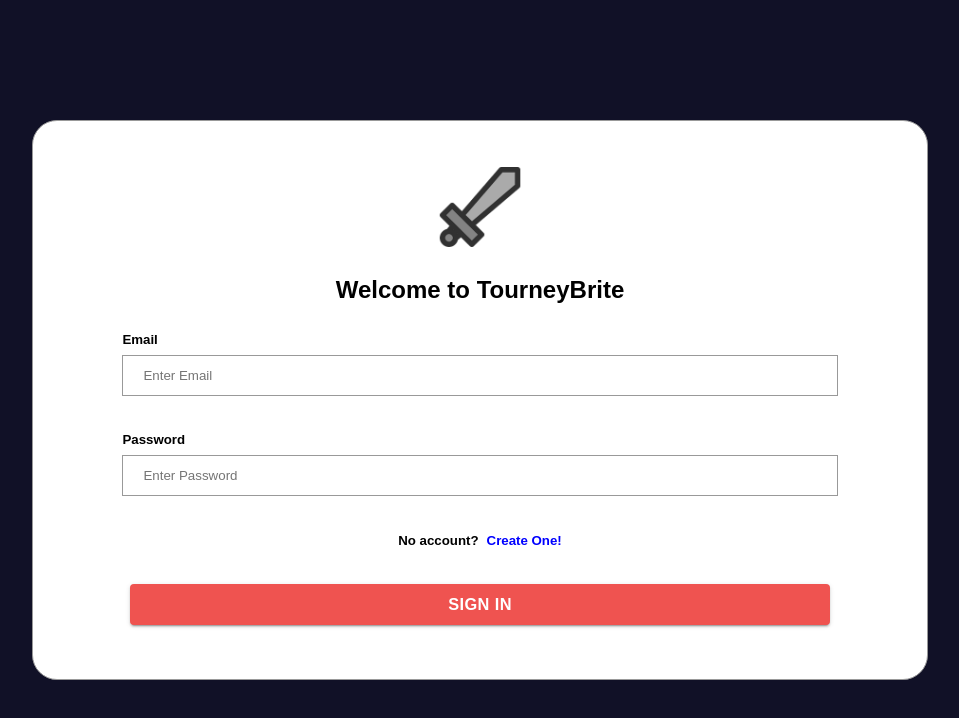
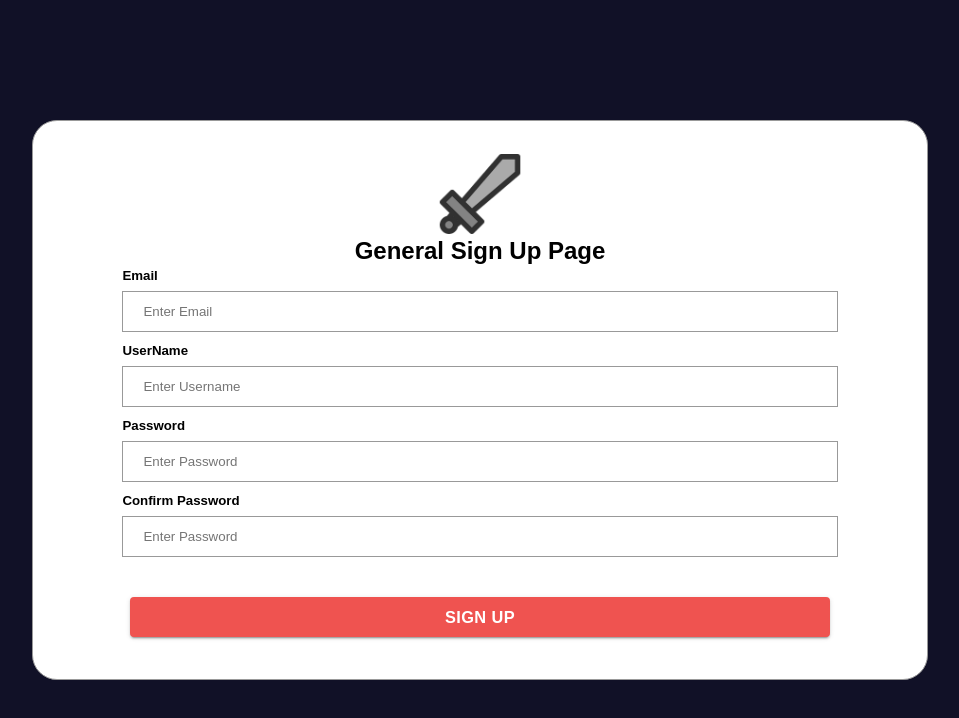
Before and after one commit to Joon174/Square_Hacks, a React (Create React App) app in the folder client/: page / in a window 1280 px wide. Shown: the top 718 px of the page, without its empty margins (160-1119 px from the left). Built offline with nearby package versions, Linux system fonts and the light colour scheme; a web font is replaced by a local one.

Commit message:
General Sign Up
Make use of Lin Sign In page to create a general sign up page

```diff
--- a/client/src/components/signin/signin.js
+++ b/client/src/components/signin/signin.js
@@ -15,13 +15,22 @@ const SignIn = () => {
             <img src={swordLogo} />
           </li>
           <li className="signInItem">
-            <h2>Welcome to TourneyBrite </h2>
+            <h2>General Sign Up Page </h2>
           </li>
           <li className="signInItem inputBox">
             <h5>Email</h5>
             <input
               className="signInInput"
               placeholder="Enter Email"
+              type="text"
+              required
+            ></input>
+          </li>
+          <li className="signInItem inputBox">
+            <h5>UserName</h5>
+            <input
+              className="signInInput"
+              placeholder="Enter Username"
               type="text"
               required
             ></input>
@@ -35,17 +44,23 @@ const SignIn = () => {
               required
             ></input>
           </li>
-          <li className="signInItem">
-            <h5 className="signUpText">No account?</h5>
-            <h5 className="signUpLink">Create One!</h5>
+          <li className="signInItem inputBox">
+            <h5>Confirm Password</h5>
+            <input
+              className="signInInput"
+              placeholder="Enter Password"
+              type="password"
+              required
+            ></input>
           </li>
+          <br></br>
           <li className="signInItem">
             <ColorButton
               variant="contained"
               color="primary"
               className={classes.margin}
             >
-              <h3>Sign In</h3>
+              <h3>Sign Up</h3>
             </ColorButton>
           </li>
 
```
Also changed, not shown: 2 other files (tests, documents, lock files or other folders).
